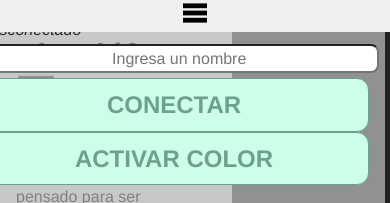
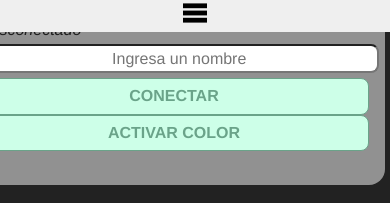
Before and after one commit to simposio-eclectico/pluralofono, a website with bundled scripts: page public/index.html in a window 390 px wide. Shown: the top 203 px of the page. Built offline with nearby package versions, Linux system fonts and the light colour scheme.

Commit message:
Mejora responsividad

```diff
--- a/public/style.css
+++ b/public/style.css
@@ -273,13 +273,22 @@
     display: none !important;
   }
 
+  nav#aside {
+    display: none !important;
+  }
+
   aside#info {
     position: fixed;
-    bottom: 0;
     width: 100%;
   }
 
+  aside#info > * {
+    text-align: center;
+    display: inline-block;
+  }
+
   button.big-button {
+    font-size: 1rem;
     padding: 0.5em 0.25em;
     border: 1px solid rgb(106, 163, 137);
     border-radius: 0.5em;
@@ -288,8 +297,5 @@
     transition: all 175ms cubic-bezier(0, 0, 1, 1);
   }
 
-  aside#info > * {
-    text-align: center;
-    display: inline-block;
-  }
+
 }
```
